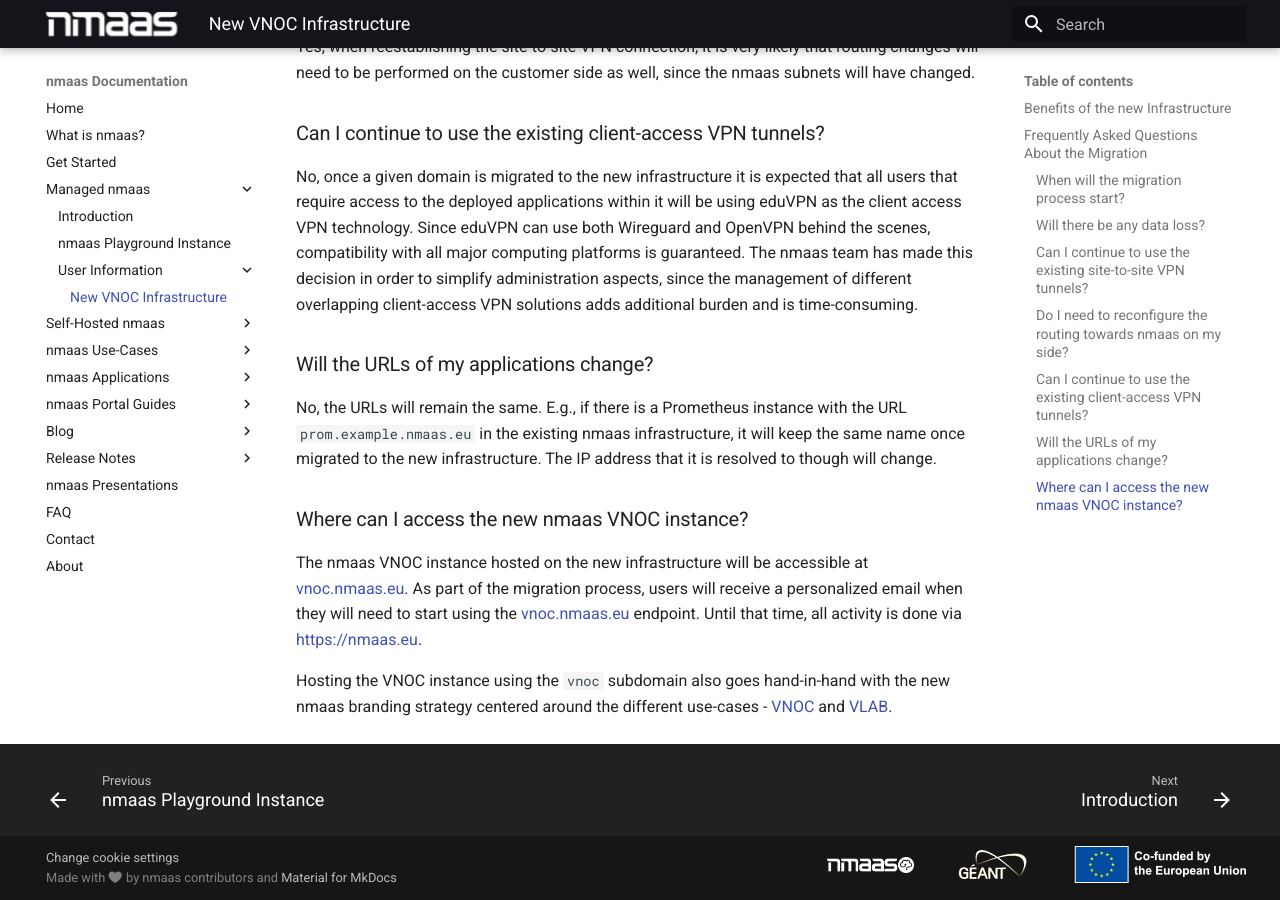
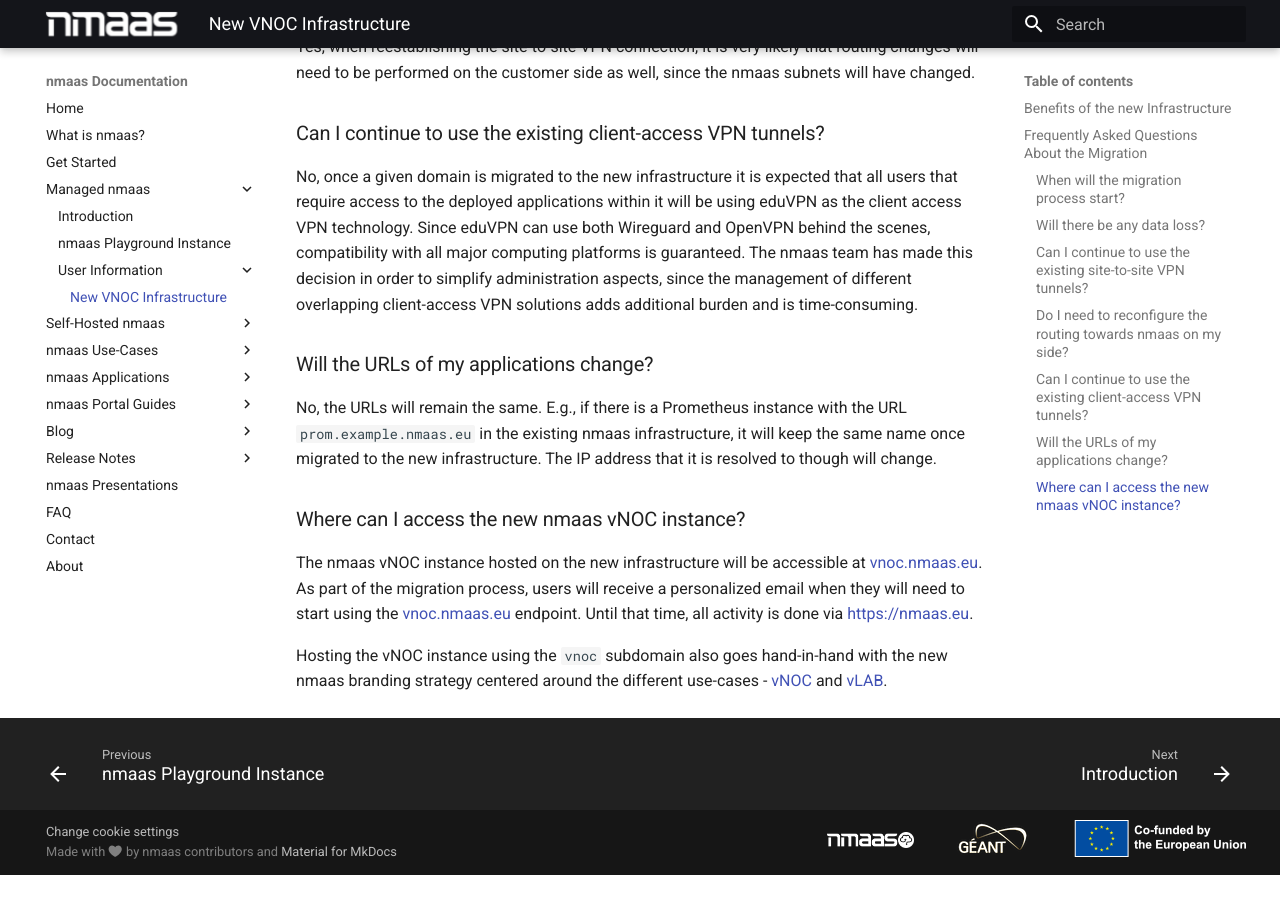
Before and after one commit to nmaas-platform/nmaas-docs, an MkDocs documentation site: the page built from docs/managed-nmaas/user-information/new-vnoc-infrastructure.md, in a window 1280 px wide and 900 px high, scrolled down 1383 px. Built offline with MkDocs 1.6.1 and Material for MkDocs 9.7.7, drawn with Linux system fonts in a browser that asks for light colours; after the commit the page ends 2258 px from its top, so only the background shows below that; some of the changed text lies outside the part shown.

Commit message:
Use proper spelling for vLAB and vNOC

```diff
--- a/docs/managed-nmaas/user-information/new-vnoc-infrastructure.md
+++ b/docs/managed-nmaas/user-information/new-vnoc-infrastructure.md
@@ -1,8 +1,8 @@
-# New nmaas VNOC Infrastructure
+# New nmaas vNOC Infrastructure
 
 ## Benefits of the new Infrastructure
 
-After 5 years of service, the managed nmaas VNOC instance available at [nmaas.eu](https://nmaas.eu) is scheduled to be migrated to a completely new infrastructure, bringing with it many benefits and improvements. The user-facing changes that existing users should be aware of are:
+After 5 years of service, the managed nmaas vNOC instance available at [nmaas.eu](https://nmaas.eu) is scheduled to be migrated to a completely new infrastructure, bringing with it many benefits and improvements. The user-facing changes that existing users should be aware of are:
 
 - improved disk I/O speeds - allowing the monitoring of even more customer devices using I/O sensitive applications such as Zabbix, InfluxDB, and Prometheus.
 - dual-stack networking - nmaas now supports IPv6 in addition to IPv4 both for client access to the deployed applications as well as for the site-to-site connection towards the customer devices.
@@ -36,8 +36,8 @@
 
 No, the URLs will remain the same. E.g., if there is a Prometheus instance with the URL `prom.example.nmaas.eu` in the existing nmaas infrastructure, it will keep the same name once migrated to the new infrastructure. The IP address that it is resolved to though will change.
 
-### Where can I access the new nmaas VNOC instance?
+### Where can I access the new nmaas vNOC instance?
 
-The nmaas VNOC instance hosted on the new infrastructure will be accessible at [vnoc.nmaas.eu](https://vnoc.nmaas.eu). As part of the migration process, users will receive a personalized email when they will need to start using the [vnoc.nmaas.eu](https://vnoc.nmaas.eu) endpoint. Until that time, all activity is done via [https://nmaas.eu](https://nmaas.eu).
+The nmaas vNOC instance hosted on the new infrastructure will be accessible at [vnoc.nmaas.eu](https://vnoc.nmaas.eu). As part of the migration process, users will receive a personalized email when they will need to start using the [vnoc.nmaas.eu](https://vnoc.nmaas.eu) endpoint. Until that time, all activity is done via [https://nmaas.eu](https://nmaas.eu).
 
-Hosting the VNOC instance using the `vnoc` subdomain also goes hand-in-hand with the new nmaas branding strategy centered around the different use-cases - [VNOC](../../use-cases/virtual-noc/vnoc-introduction.md) and [VLAB](../../use-cases/virtual-lab/vlab-introduction.md).
+Hosting the vNOC instance using the `vnoc` subdomain also goes hand-in-hand with the new nmaas branding strategy centered around the different use-cases - [vNOC](../../use-cases/virtual-noc/vnoc-introduction.md) and [vLAB](../../use-cases/virtual-lab/vlab-introduction.md).
```
